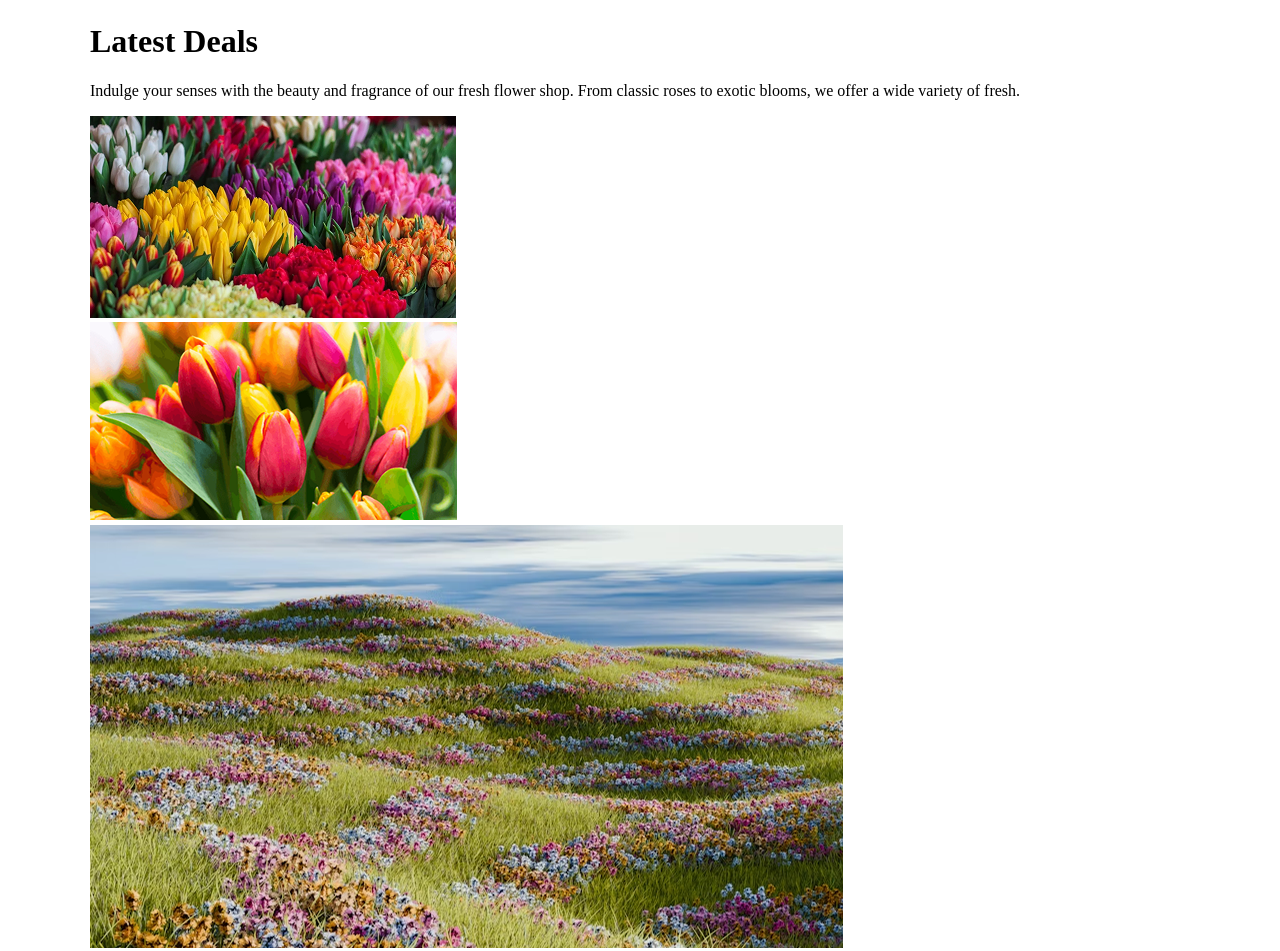
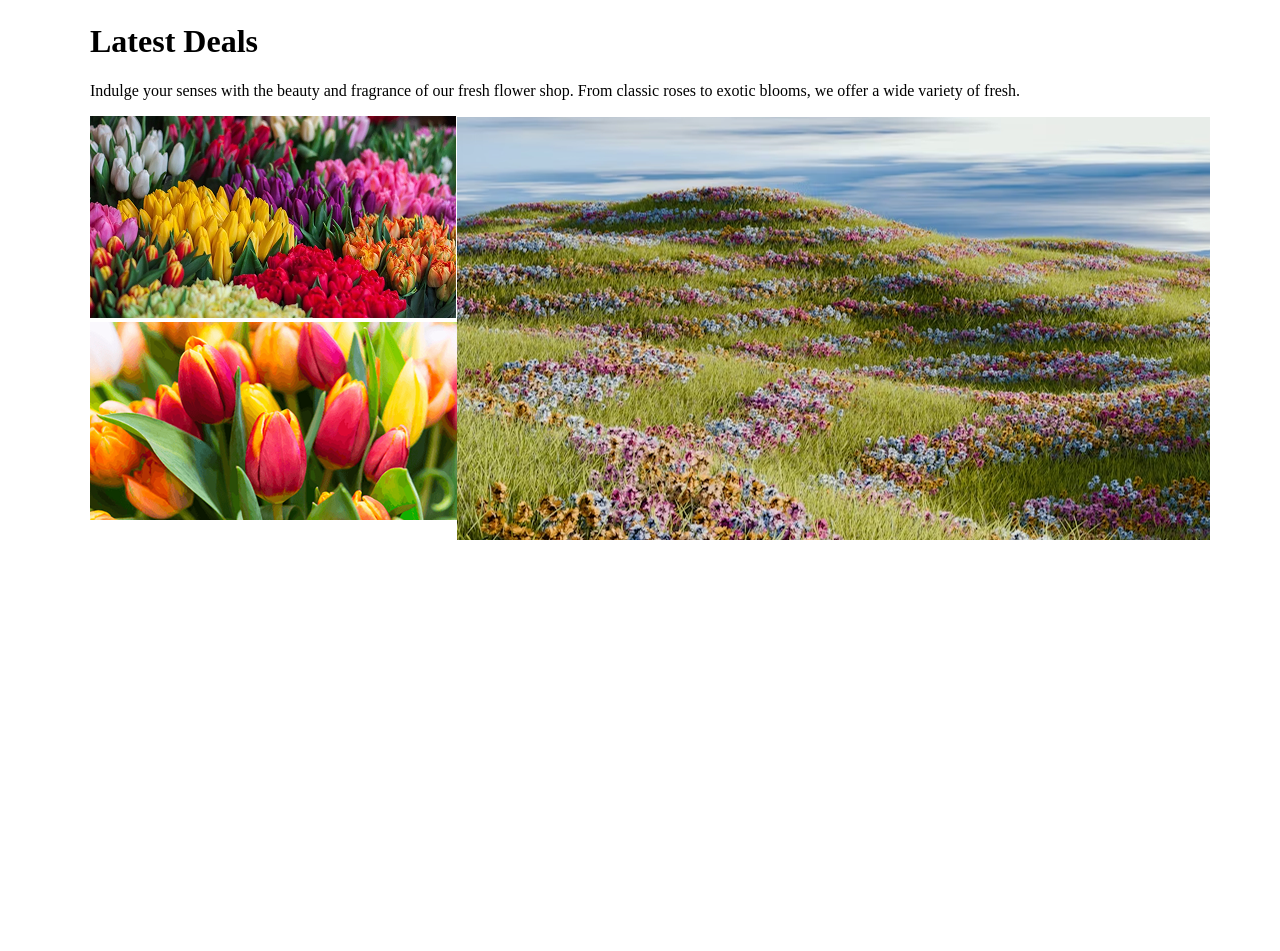
Before and after one commit to Mahidkarim/my-second-assignment, a plain HTML site: page index.html in a window 1280 px wide. Shown: the part 2692-3643 px from the top of the page. After the commit the page ends 3244 px from the top, so only its background shows below. Drawn offline with Linux system fonts and the light colour scheme.

Commit message:
added deal section photo

```diff
--- a/styles/style.css
+++ b/styles/style.css
@@ -135,6 +135,35 @@
 
 
 
+
+ /* Latest deal section  */
+ .deal-picture {
+     display: flex;
+ }
+
+
+
+
+
+
+
+
+
+
+
+
+
+
+
+
+
+
+
+
+
+
+
+
  /* shared-style  */
 
  .flex {
```
